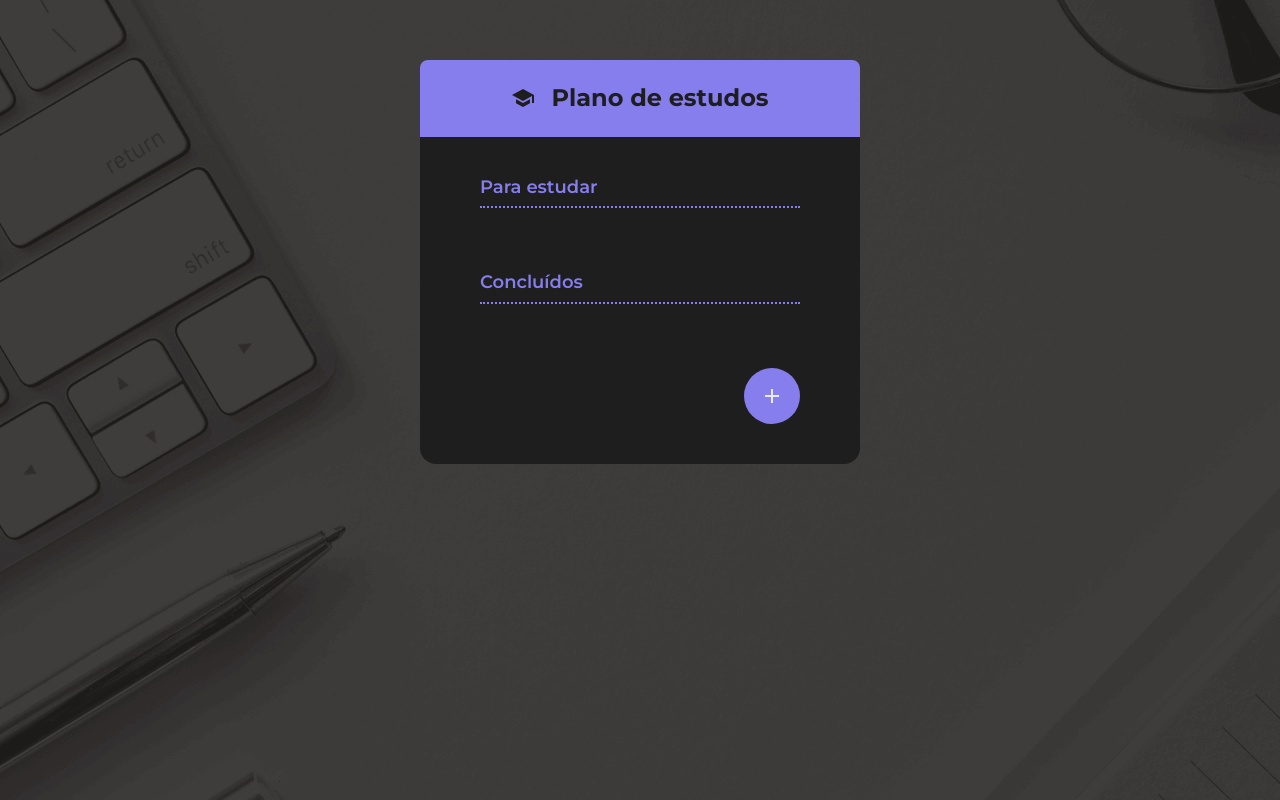
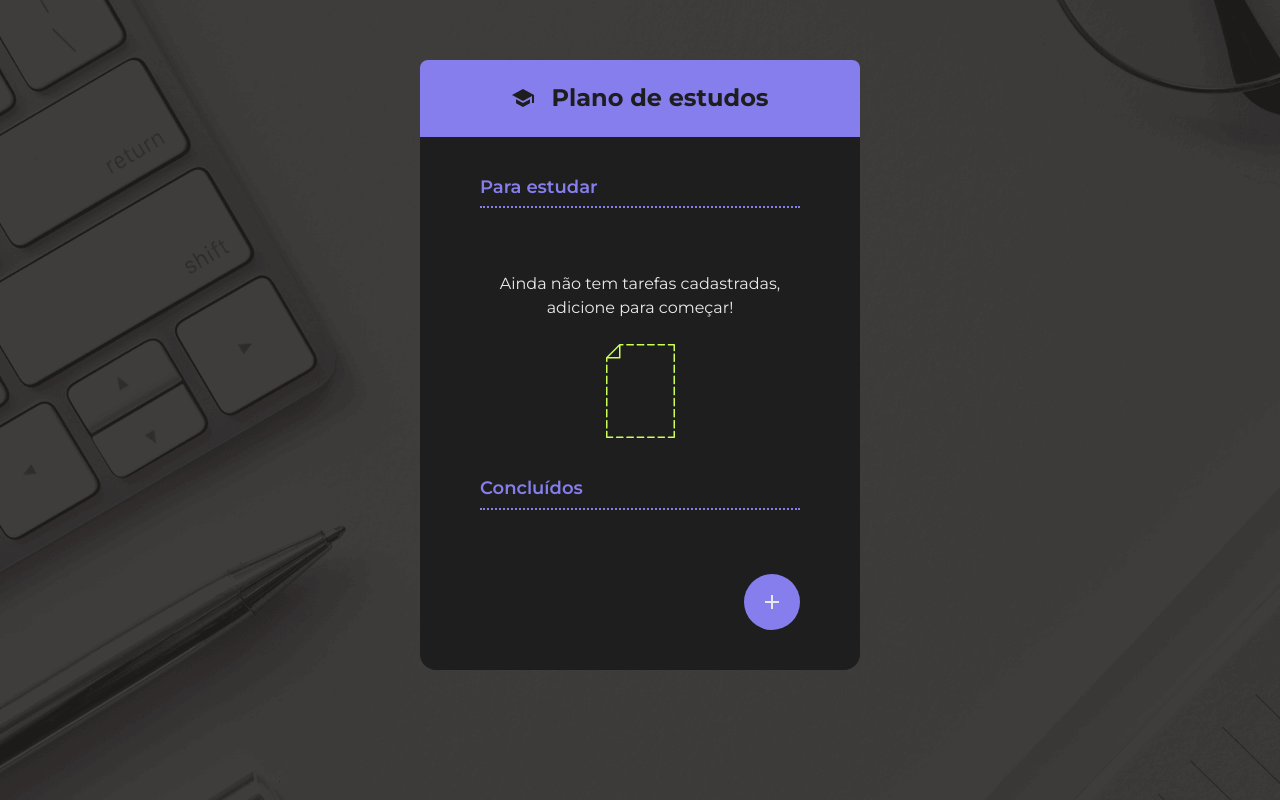
Before and after one commit to Ikejiri-1/react-todo-list-projeto-inicial, a React (Vite) app: page / in a window 1280 px wide. Built offline with nearby package versions, Linux system fonts and the light colour scheme.

Commit message:
empty state adicionado

```diff
--- a/src/App.jsx
+++ b/src/App.jsx
@@ -10,6 +10,7 @@
 import { ToDoForm } from "./components/ToDoForm";
 import ToDoContext from "./components/ToDoProvider/ToDoContext";
 import { ToDoGroup } from "./components/ToDoGroup";
+import { EmptyState } from "./components/EmptyState";
 
 function App() {
   const {
@@ -45,6 +46,7 @@
             heading="Para estudar"
             items={toDos.filter((t) => !t.completed)}
           />
+          {toDos.length == 0 && <EmptyState />}
           <ToDoGroup
             heading="Concluídos"
             items={toDos.filter((t) => t.completed)}
--- /dev/null
+++ b/src/components/EmptyState/empty-state.style.css
@@ -0,0 +1,17 @@
+.empty-state {
+  display: flex;
+  flex-direction: column;
+  justify-content: center;
+  align-items: center;
+  margin-bottom: 40px;
+  gap: 24px;
+}
+
+.empty-state p {
+  margin: 0;
+  font-weight: 400;
+  font-size: 16px;
+  line-height: 150%;
+  color: #eaeaea;
+  text-align: center;
+}
--- /dev/null
+++ b/src/components/EmptyState/index.jsx
@@ -0,0 +1,10 @@
+import "./empty-state.style.css";
+
+export function EmptyState() {
+  return (
+    <section className="empty-state">
+      <p>Ainda não tem tarefas cadastradas, adicione para começar!</p>
+      <img src="/empty.png" alt="imagem de um arquivo vazio" />
+    </section>
+  );
+}
--- a/src/components/ToDoProvider/index.jsx
+++ b/src/components/ToDoProvider/index.jsx
@@ -7,7 +7,7 @@
 
   const [showDialog, setShowDialog] = useState(false);
   const [toDos, setToDos] = useState(savedToDo ? JSON.parse(savedToDo) : []);
-  const [selectedToDo, setSelectedToDo] = useState(null);
+  const [selectedToDo, setSelectedToDo] = useState(false);
 
   useEffect(() => {
     localStorage.setItem(ToDos, JSON.stringify(toDos));
@@ -23,7 +23,6 @@
       };
       return [...prevState, newToDo];
     });
-    console.log("precisamos adicionar uma nova tarefa na lista");
   }
 
   function removeToDo(toDo) {
```
Also changed, not shown: public/empty.png (added).
